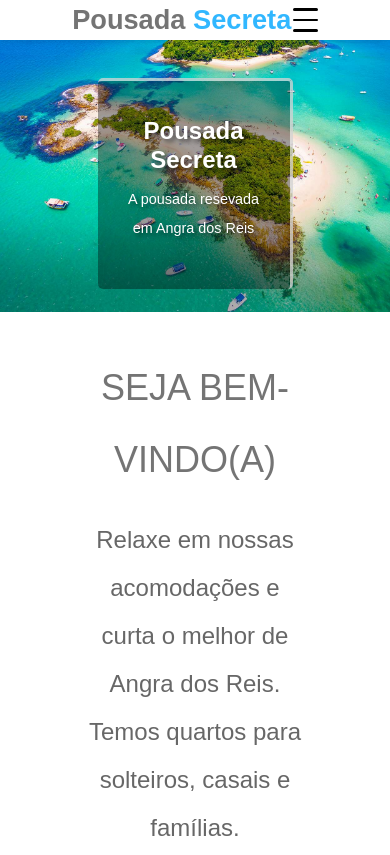
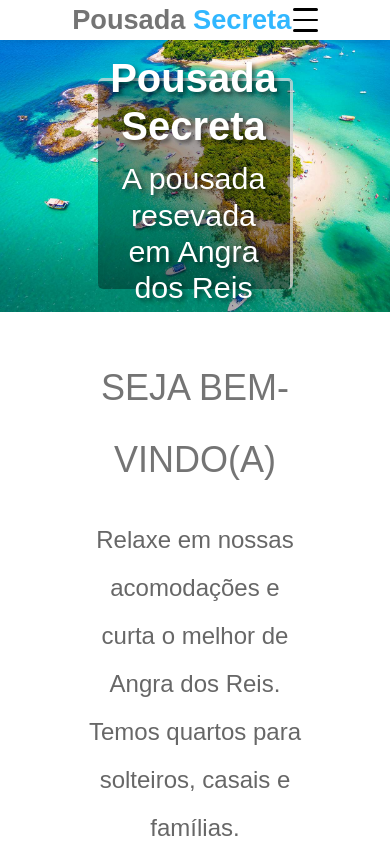
Before and after one commit to VGBCodev/pousada, a plain HTML site: page index.html in a window 390 px wide. Shown: the top 855 px of the page. Drawn offline with Linux system fonts and the light colour scheme; files whose address does not match are found by name.

Commit message:
tamanho_texto

```diff
--- a/estilo/style.css
+++ b/estilo/style.css
@@ -159,6 +159,7 @@ header {
     justify-content: center;
     align-items: center;
     line-height: 180%;
+    line-height: 1.2;
     border-top: 3px solid rgba(255, 255, 255, 0.64);
     border-right: 3px solid rgba(255, 255, 255, 0.634);
 }
@@ -166,14 +167,14 @@ header {
 .titulo h1 {
     margin: 0;
     padding: auto;
-    font-size: 2em;
+    font-size: 3em;
     margin-bottom: 10px;
     text-shadow: 3px 3px 4px rgba(0, 0, 0, 0.5);
 }
 .titulo p {
     margin: 0;
     padding: auto;
-    font-size: 1em;
+    font-size: 2em;
     margin-bottom: 10px;
     text-shadow: 3px 3px 4px rgba(0, 0, 0, 0.5);
 }
@@ -183,16 +184,17 @@ header {
         height: 80vw;
     }
     .titulo {
+        line-height: 1.2;
         width: 50%;
         margin: 20% auto;
         height: 25vh;
         padding: 20px;
     }
     .titulo h1 {
-        font-size: 1.5em;
+        font-size: 2.5em;
     }
     .titulo p {
-        font-size: 0.9em;
+        font-size: 1.9em;
     }
 
 }
```
